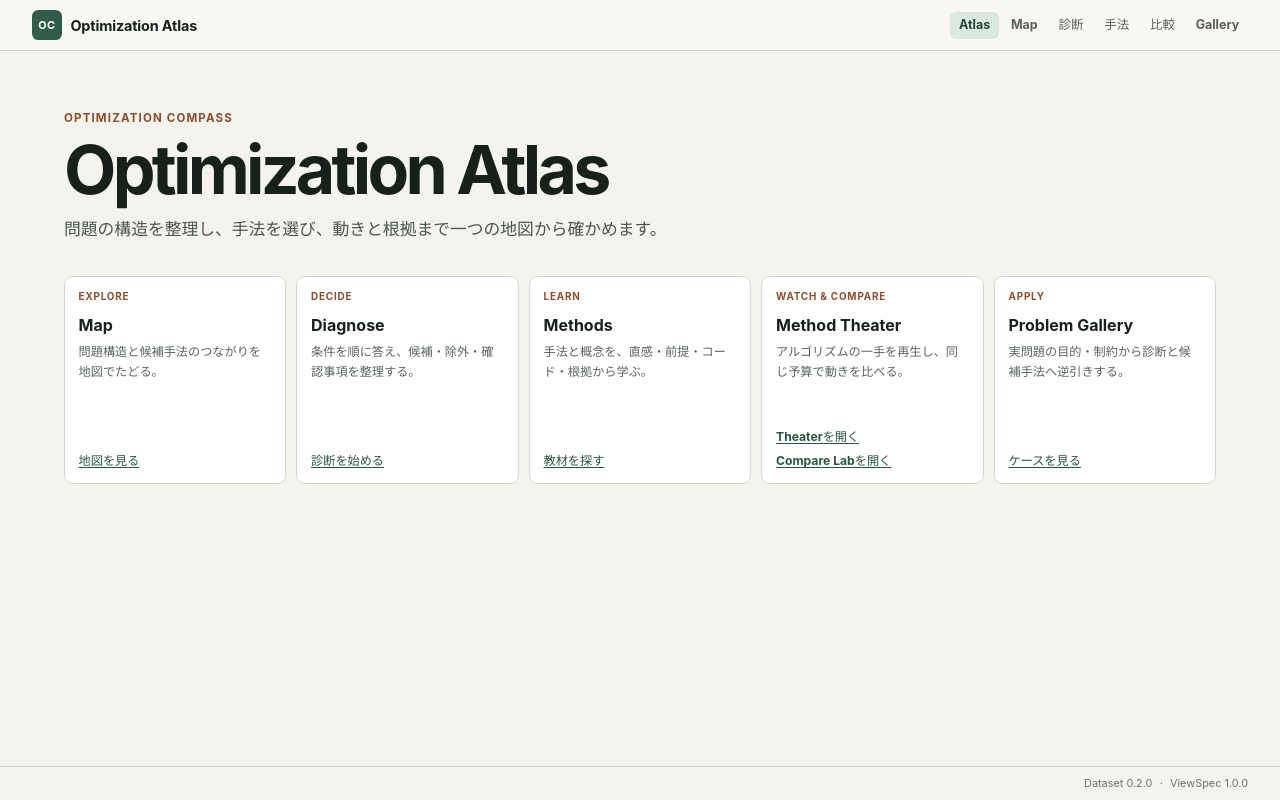
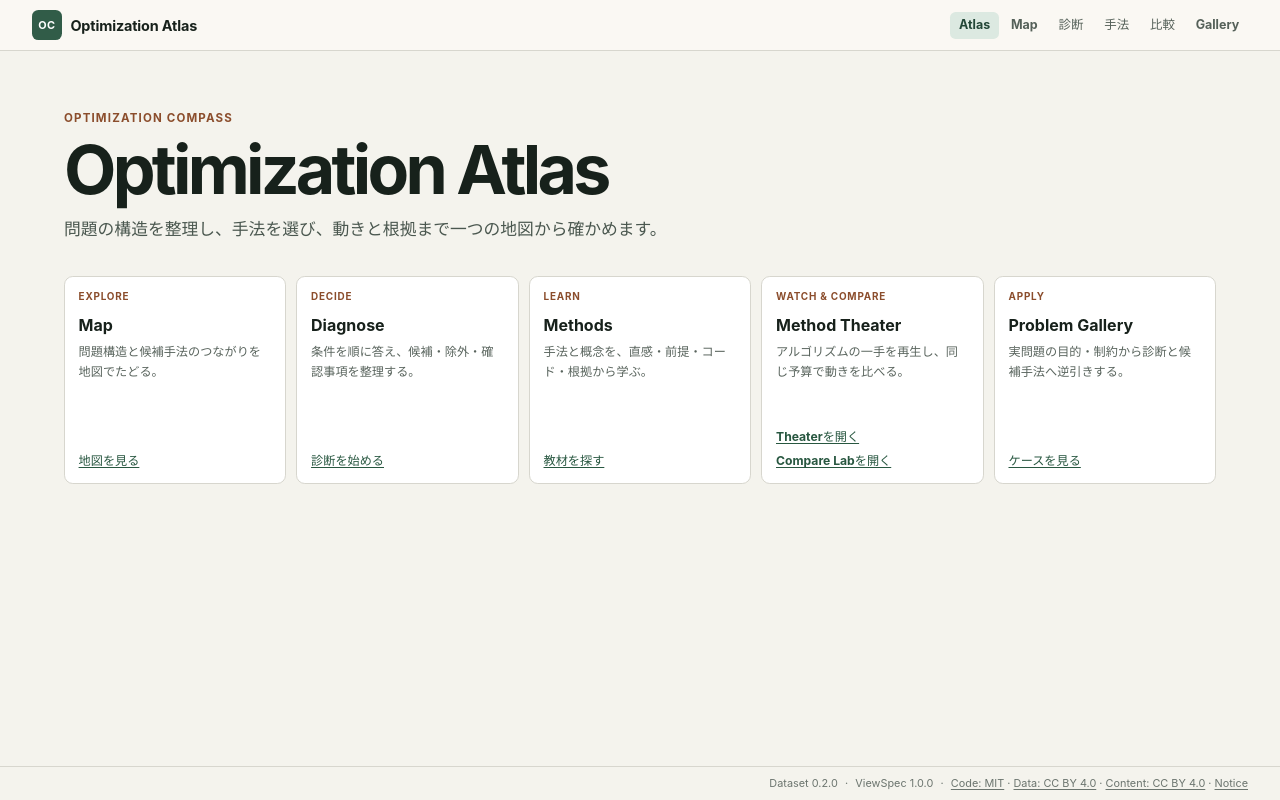
Before and after one commit to mryk814/optimization-compass, a React (Vite) app in the folder site/: page / in a window 1280 px wide. Built offline with nearby package versions, Linux system fonts and the light colour scheme.

Commit message:
feat: expose licenses in Atlas footer
Signed-off-by: mryk814 <moriyuki.814@gmail.com>

```diff
--- a/site/src/App.tsx
+++ b/site/src/App.tsx
@@ -14,6 +14,7 @@ import { TraceDemoPage } from "./features/playback/TraceDemoPage";
 import { ComparisonPage as CompareLabPage } from "./features/compare/ComparisonPage";
 import { ContentIndexPage, ContentPage } from "./features/content/ContentPages";
 import { GalleryCasePage, GalleryPage } from "./features/gallery/GalleryPage";
+import { LicenseLinks } from "./features/licensing/LicenseLinks";
 import { NelderMeadPage } from "./features/theater/NelderMeadPage";
 import { NotFoundPage } from "./features/navigation/NotFoundPage";
 
@@ -166,6 +167,8 @@ function AppShell() {
         <span>Dataset 0.2.0</span>
         <span aria-hidden="true">·</span>
         <span>ViewSpec 1.0.0</span>
+        <span aria-hidden="true">·</span>
+        <LicenseLinks />
       </footer>
     </div>
   );
--- a/site/src/styles.css
+++ b/site/src/styles.css
@@ -1094,6 +1094,12 @@ main:focus {
   border-top: 1px solid #d7d6ce;
   color: #6c756f;
   font-size: 0.68rem;
+  flex-wrap: wrap;
+}
+
+.site-footer a {
+  color: inherit;
+  text-underline-offset: 0.16em;
 }
 
 @media (max-width: 40rem) {
```
Also changed, not shown: 1 other file (tests, documents, lock files or other folders).
